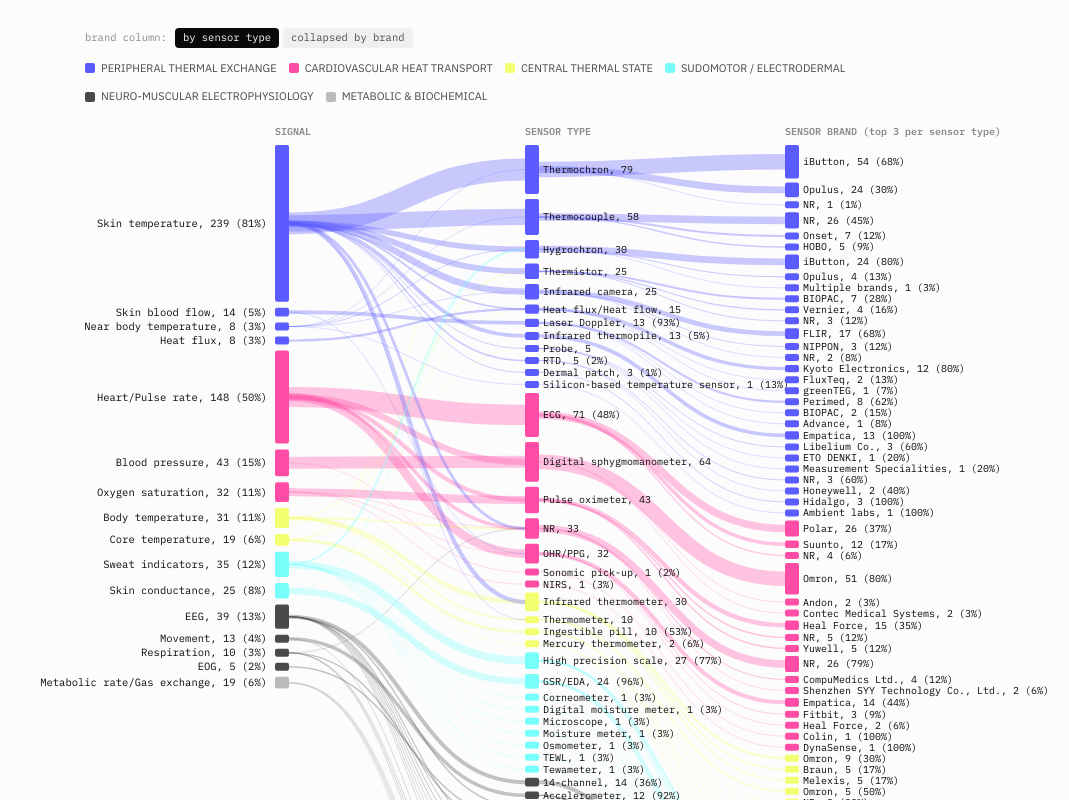
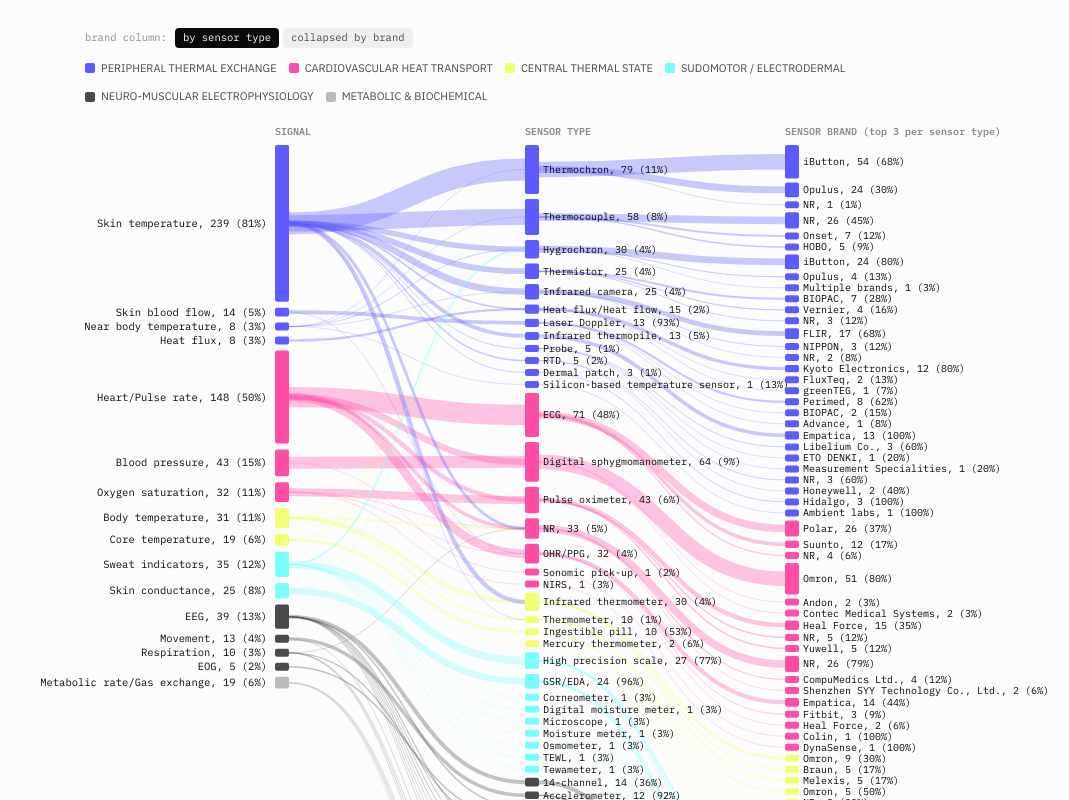
Before and after one commit to bilgekobas/indoor-thermal-physiology-metadata-atlas, a React (Vite) app: page /body in a window 1280 px wide. Shown: the part 3320-4120 px from the top of the page, without its empty margins (211-1280 px from the left). Built offline with nearby package versions, Linux system fonts and the light colour scheme.

Commit message:
body update

```diff
--- a/public/data/summary.json
+++ b/public/data/summary.json
@@ -5,5 +5,5 @@
   "n_variables": 206,
   "year_min": 2013,
   "year_max": 2024,
-  "generated_at": "2026-07-23T14:54:47.746879"
+  "generated_at": "2026-07-23T15:05:00.325454"
 }
--- a/src/pages/ChapterBody.jsx
+++ b/src/pages/ChapterBody.jsx
@@ -430,13 +430,11 @@
               const singleParent = n.parentSignals?.length === 1 ? n.parentSignals[0] : null
               const pct = singleParent
                 ? (n.total / Math.max(singleParent.denominator, 1)) * 100
-                : null
-              const label = pct == null
-                ? `${n.name}, ${n.total}`
-                : `${n.name}, ${n.total} (${pct.toFixed(0)}%)`
+                : (n.total / layout.sensorDenom) * 100
+              const label = `${n.name}, ${n.total} (${pct.toFixed(0)}%)`
               const parentDetail = singleParent
                 ? `${n.total} of ${singleParent.denominator} ${singleParent.signal} experiments (${pct.toFixed(1)}%)`
-                : `${n.total} experiment–signal–method instances across ${n.parentSignals.length} parent signals; hover each incoming link for its signal-specific percentage`
+                : `${n.total} experiment–signal–method instances across ${n.parentSignals.length} parent signals (${pct.toFixed(1)}% of all sensor-type flow instances shown here — this sensor type has no single unambiguous denominator; hover each incoming link for its signal-specific share)`
               return (
                 <g key={n.name}
                   onClick={() => setSelected(selected?.level === 'sensor' && selected.name === n.name ? null : { level: 'sensor', name: n.name })}
--- a/src/pages/ChapterContext.jsx
+++ b/src/pages/ChapterContext.jsx
@@ -423,6 +423,8 @@
   } = data
 
   const totalPubs = fig01_pubs_by_year.data.reduce((a, d) => a + d.count, 0)
+  const pubYearSorted = [...fig01_pubs_by_year.data].sort((a, b) => a.year - b.year)
+  const earliestYear = pubYearSorted[0]
   const [sessionStats, setSessionStats] = useState(null)
   const [normStats, setNormStats] = useState(null)
 
@@ -442,6 +444,7 @@
   }, [domain_detail])
 
   const peakYear = fig01_pubs_by_year.data.reduce((best, d) => (d.count > best.count ? d : best))
+  const growthMultiple = (peakYear.count / Math.max(earliestYear.count, 1)).toFixed(0)
   const topCountryShare = ((geo_choropleth.data[0].count / summary.n_publications) * 100).toFixed(0)
 
   // Fig 3 commentary inputs (city resolution rate, top-2 cities, China's
@@ -516,7 +519,7 @@
         title="When and where research happens"
         intro="Publication volume has risen steadily, with a dip during 2020–21. Research is geographically concentrated, and that concentration shapes more than just where studies happen — sample size patterns differ by country too, and the climate a study is conducted in often doesn't match the temperature values it tests."
       >
-        <FigureCard figNumber="2" title="Publications by year" size="wide" commentary="A clear upward trend with a COVID-era dip.">
+        <FigureCard figNumber="2" title="Publications by year" size="wide" commentary={`Output grew from ${earliestYear.count} studies in ${earliestYear.year} to a peak of ${peakYear.count} in ${peakYear.year} — roughly a ${growthMultiple}× increase over the review window. That growth isn't a straight line: year-to-year counts dip and rebound (note 2020–21), so a single year's count is noisier than the overall trend.`}>
           <PublicationsByYearChart data={fig01_pubs_by_year.data} totalPubs={totalPubs} />
         </FigureCard>
 
```
Also changed, not shown: public/data/bundle.json.
